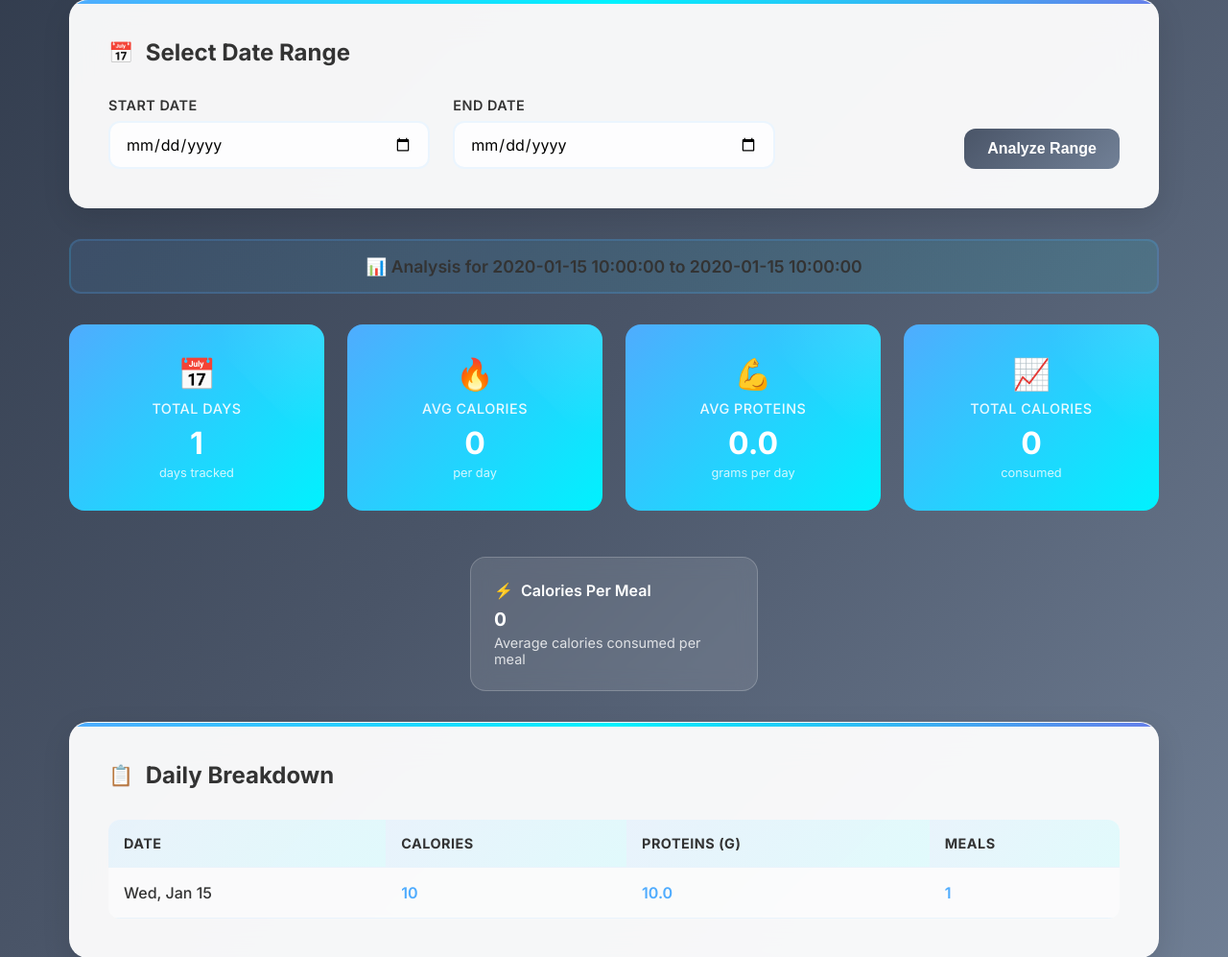
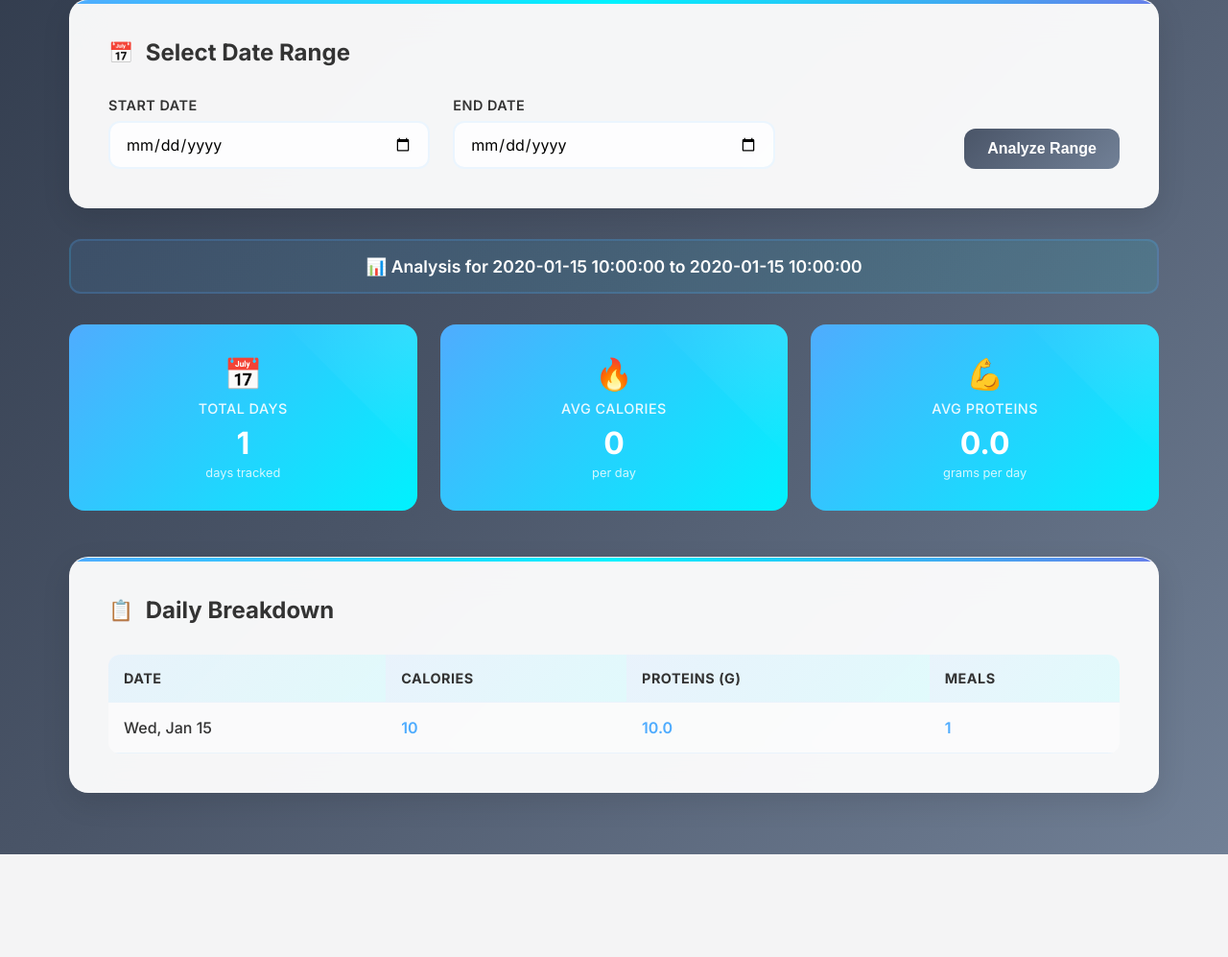
Before and after one commit to fredneedsausername/FreDiet, a Flask app: template templates/view_range.html in a window 1280 px wide. Shown: the part 290-1287 px from the top of the page at 96% size. After the commit the page ends 1180 px from the top, so only its background shows below. Run offline with Flask 3, Linux system fonts and the light colour scheme; the template is opened without the code that fills it: most values are stand-ins (such as "Sample title", 1, 10 or a date in 2020).

Commit message:
Removed useless stats from view_range.html file

```diff
--- a/server.py
+++ b/server.py
@@ -201,7 +201,6 @@ def view_range():
     range_data = None
     avg_calories = 0
     avg_proteins = 0
-    total_calories = 0
     total_pages = 0
     total_days = 0
 
@@ -232,9 +231,8 @@ def view_range():
 
                 if all_data:
                     total_days = len(all_data)
-                    total_calories = sum(day['calories'] for day in all_data)
                     total_proteins = sum(day['proteins'] for day in all_data)
-                    avg_calories = total_calories / total_days
+                    avg_calories = sum(day['calories'] for day in all_data) / total_days
                     avg_proteins = total_proteins / total_days
 
                     # Calculate pagination
@@ -250,7 +248,6 @@ def view_range():
                          range_data=range_data,
                          avg_calories=avg_calories,
                          avg_proteins=avg_proteins,
-                         total_calories=total_calories,
                          total_days=total_days,
                          current_page=page,
                          total_pages=total_pages,
--- a/templates/view_range.html
+++ b/templates/view_range.html
@@ -229,7 +229,7 @@
 
         .summary-grid {
             display: grid;
-            grid-template-columns: repeat(auto-fit, minmax(200px, 1fr));
+            grid-template-columns: repeat(3, 1fr);
             gap: 1.5rem;
             margin-bottom: 3rem;
         }
@@ -363,7 +363,7 @@
 
         .date-range-text {
             font-weight: 600;
-            color: #333;
+            color: white;
             font-size: 1.1rem;
         }
 
@@ -435,41 +435,6 @@
             .quick-actions {
                 justify-content: center;
             }
-        }
-
-        .insights-grid {
-            display: grid;
-            grid-template-columns: repeat(auto-fit, minmax(250px, 1fr));
-            gap: 1.5rem;
-            margin: 2rem 0;
-        }
-
-        .insight-card {
-            background: rgba(255, 255, 255, 0.1);
-            backdrop-filter: blur(10px);
-            padding: 1.5rem;
-            border-radius: 16px;
-            border: 1px solid rgba(255, 255, 255, 0.2);
-            color: white;
-        }
-
-        .insight-title {
-            font-weight: 600;
-            margin-bottom: 0.5rem;
-            display: flex;
-            align-items: center;
-            gap: 0.5rem;
-        }
-
-        .insight-value {
-            font-size: 1.2rem;
-            font-weight: 700;
-            margin-bottom: 0.25rem;
-        }
-
-        .insight-description {
-            font-size: 0.9rem;
-            opacity: 0.8;
         }
 
         .pagination {
@@ -614,32 +579,6 @@
                 <div class="summary-value">{{ "%.1f"|format(avg_proteins) }}</div>
                 <div class="summary-unit">grams per day</div>
             </div>
-            <div class="summary-card">
-                <span class="summary-icon">📈</span>
-                <div class="summary-title">Total Calories</div>
-                <div class="summary-value">{{ "%.0f"|format(total_calories) }}</div>
-                <div class="summary-unit">consumed</div>
-            </div>
-        </div>
-
-        <div class="insights-grid" style="grid-template-columns: 1fr; justify-items: center;">
-            <div class="insight-card" style="max-width: 300px;">
-                <div class="insight-title">
-                    <span>⚡</span>
-                    Calories Per Meal
-                </div>
-                <div class="insight-value">
-                    {% set total_meals = range_data | sum(attribute='meal_count') if range_data else 0 %}
-                    {% if total_meals > 0 %}
-                        {{ "%.0f"|format(total_calories / total_meals) }}
-                    {% else %}
-                        0
-                    {% endif %}
-                </div>
-                <div class="insight-description">
-                    Average calories consumed per meal
-                </div>
-            </div>
         </div>
 
         <div class="card">
```
